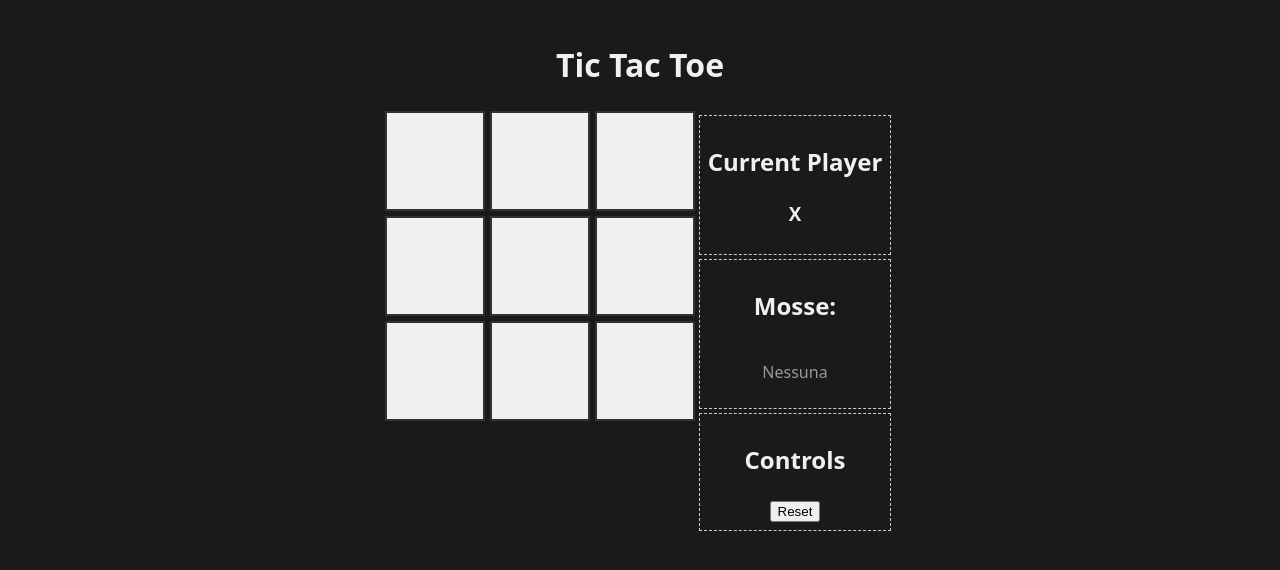
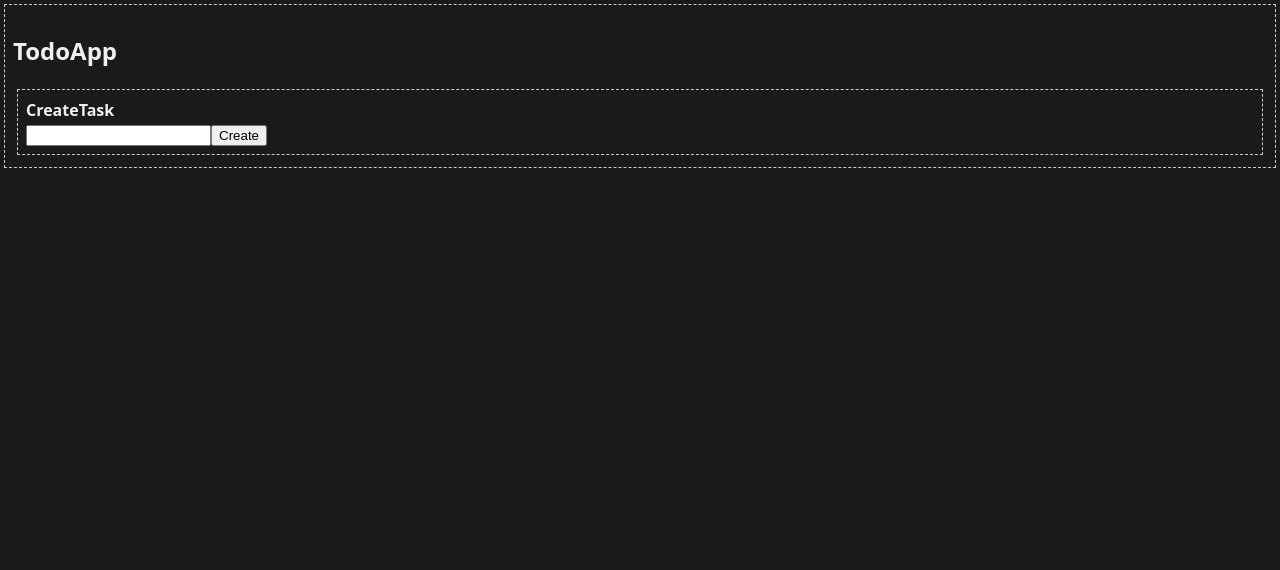
Before and after one commit to gdradi/olivetti-react-2026, a React (Vite) app: page / in a window 1280 px wide. Shown: the top 570 px of the page. Built offline with nearby package versions, Linux system fonts and the light colour scheme.

Commit message:
Lezione 5 - todoapp inizio

```diff
--- a/src/main.tsx
+++ b/src/main.tsx
@@ -1,7 +1,7 @@
 import { StrictMode } from "react";
 import { createRoot } from "react-dom/client";
 import "./index.css";
-import { TicTacToe } from "./tictactoe";
+import { TodoApp } from "./todoapp";
 // import "./lezione1";
 // import "./lezione2";
 
@@ -23,7 +23,8 @@ createRoot(rootDomNode).render(
     <Counter /> */}
     {/* <Input /> */}
     {/* <CountersWithEffect /> */}
-    <TicTacToe />
+    {/* <TicTacToe /> */}
+    <TodoApp />
     {/* <ListVisualizer /> */}
     {/* <C1 /> */}
   </StrictMode>
--- /dev/null
+++ b/src/todoapp.tsx
@@ -0,0 +1,58 @@
+import { useState } from "react";
+
+interface Task {
+  readonly text: string;
+}
+
+export function TodoApp() {
+  const [tasks, setTasks] = useState<Task[]>([]);
+
+  return (
+    <div className="box">
+      <h2>TodoApp</h2>
+      {tasks.map((task, index) => (
+        <div key={index}>
+          {index + 1}. {task.text}
+        </div>
+      ))}
+      <CreateTask
+        onClick={(task) => {
+          const newList = tasks.concat(task);
+          setTasks(newList);
+        }}
+      />
+    </div>
+  );
+}
+
+interface CreateTaskProps {
+  readonly onClick: (task: Task) => void;
+}
+function CreateTask(props: CreateTaskProps) {
+  const { onClick } = props;
+  const [text, setText] = useState("");
+  return (
+    <div className="box">
+      <div style={{ fontWeight: "bold" }}>CreateTask</div>
+      <input
+        type="text"
+        value={text}
+        onChange={(e) => setText(e.target.value)}
+        onKeyDown={(ev) => {
+          if (ev.code === "Enter") {
+            // TODO
+          }
+        }}
+      />
+      <button
+        onClick={() => {
+          const newTask: Task = { text: text };
+          onClick(newTask);
+          setText("");
+        }}
+      >
+        Create
+      </button>
+    </div>
+  );
+}
```
